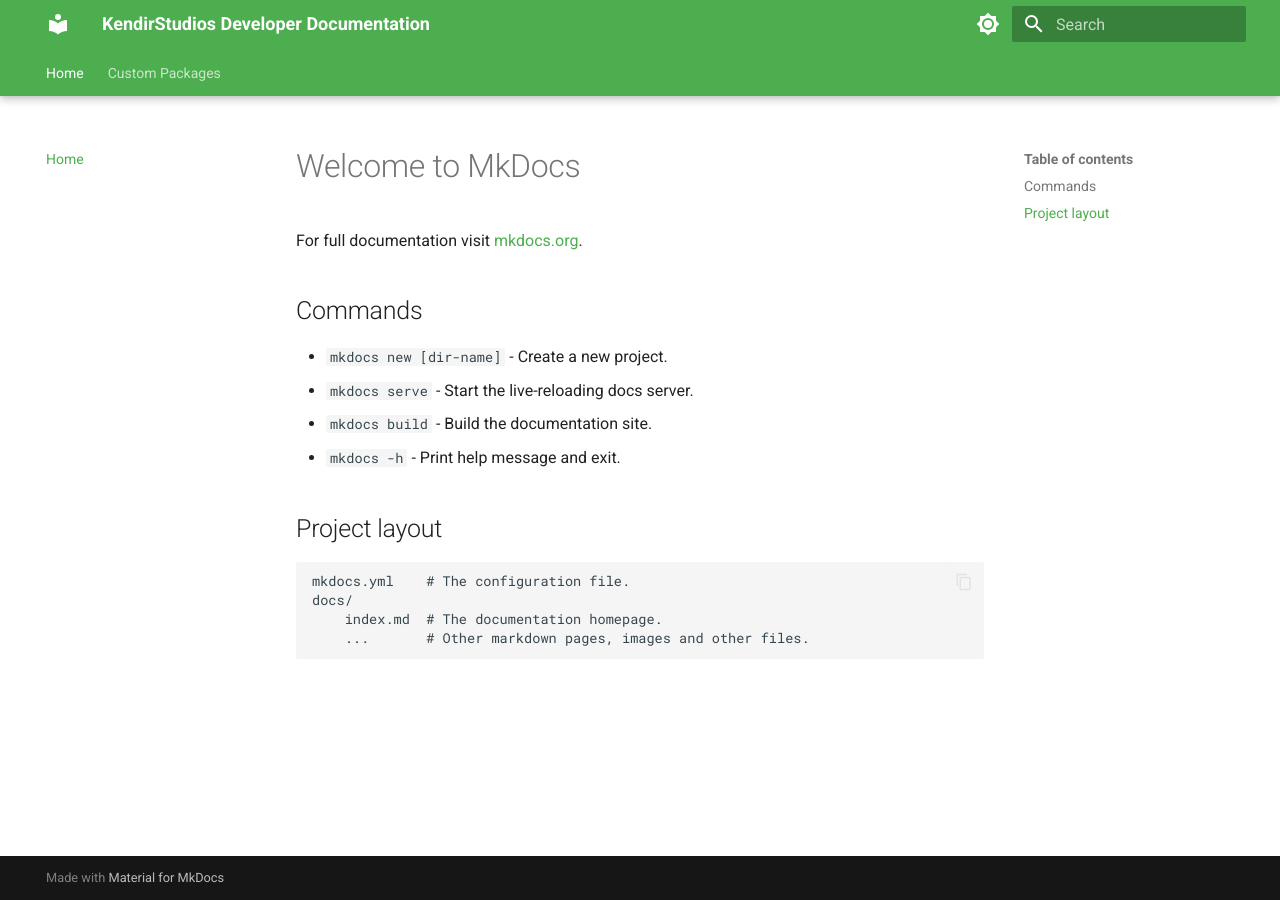
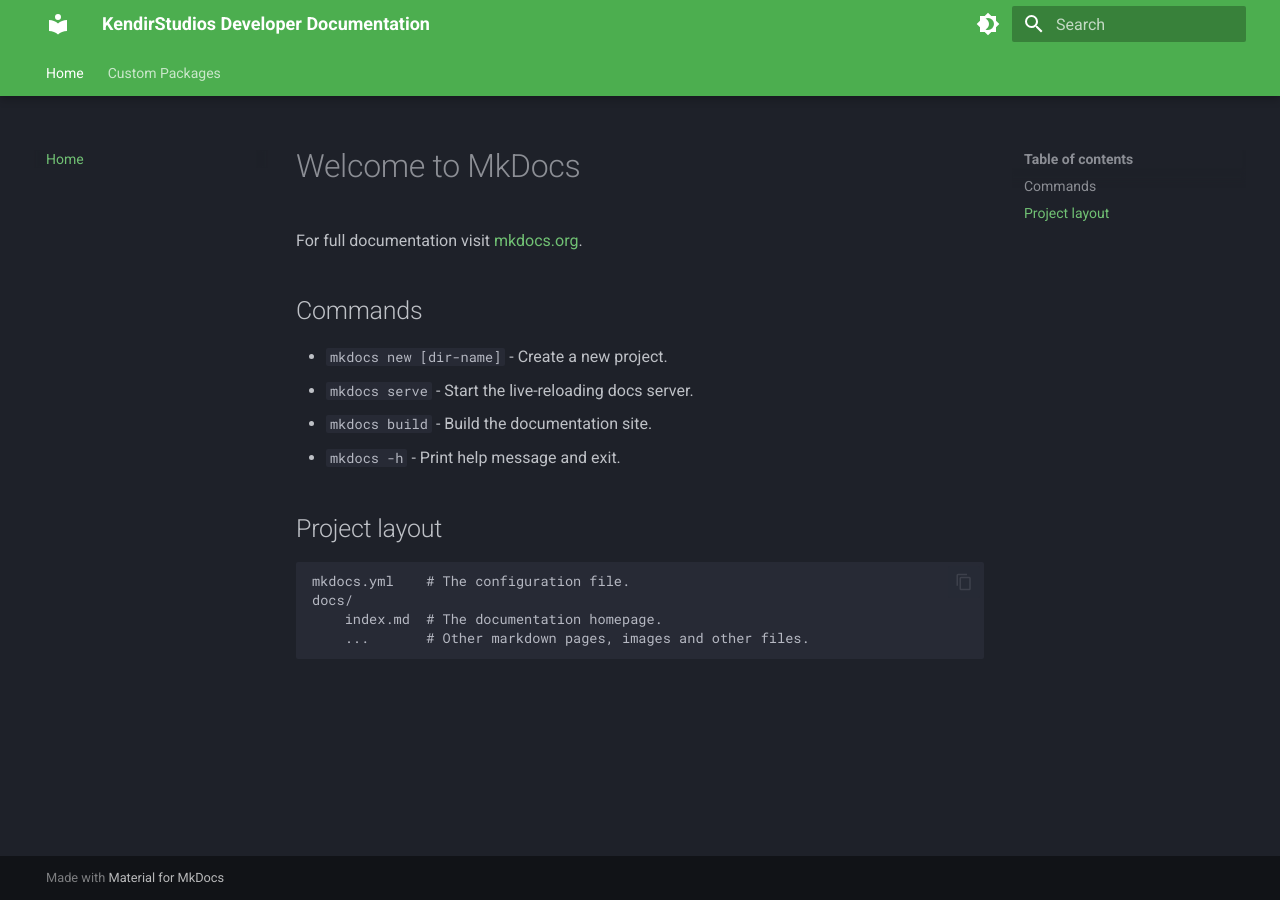
Before and after one commit to KendirStudio/KendirStudios-DeveloperDocumentation, an MkDocs documentation site: the page built from docs/index.md, in a window 1280 px wide. Built offline with MkDocs 1.6.1 and Material for MkDocs 9.7.7, drawn with Linux system fonts in a browser that asks for light colours.

```diff
--- a/mkdocs.yml
+++ b/mkdocs.yml
@@ -3,18 +3,18 @@
 theme:
   name: material
   palette:
+  # Dark Mode
+    - scheme: slate
+      toggle:
+        icon: material/brightness-4
+        name: Switch to light mode
+      primary: green
+      accent: deep purple
     # Light Mode
     - scheme: default
       toggle:
         icon: material/brightness-7
         name: Switch to dark mode
-      primary: green
-      accent: deep purple
-    # Dark Mode
-    - scheme: slate
-      toggle:
-        icon: material/brightness-4
-        name: Switch to light mode
       primary: green
       accent: deep purple
   features:
```
